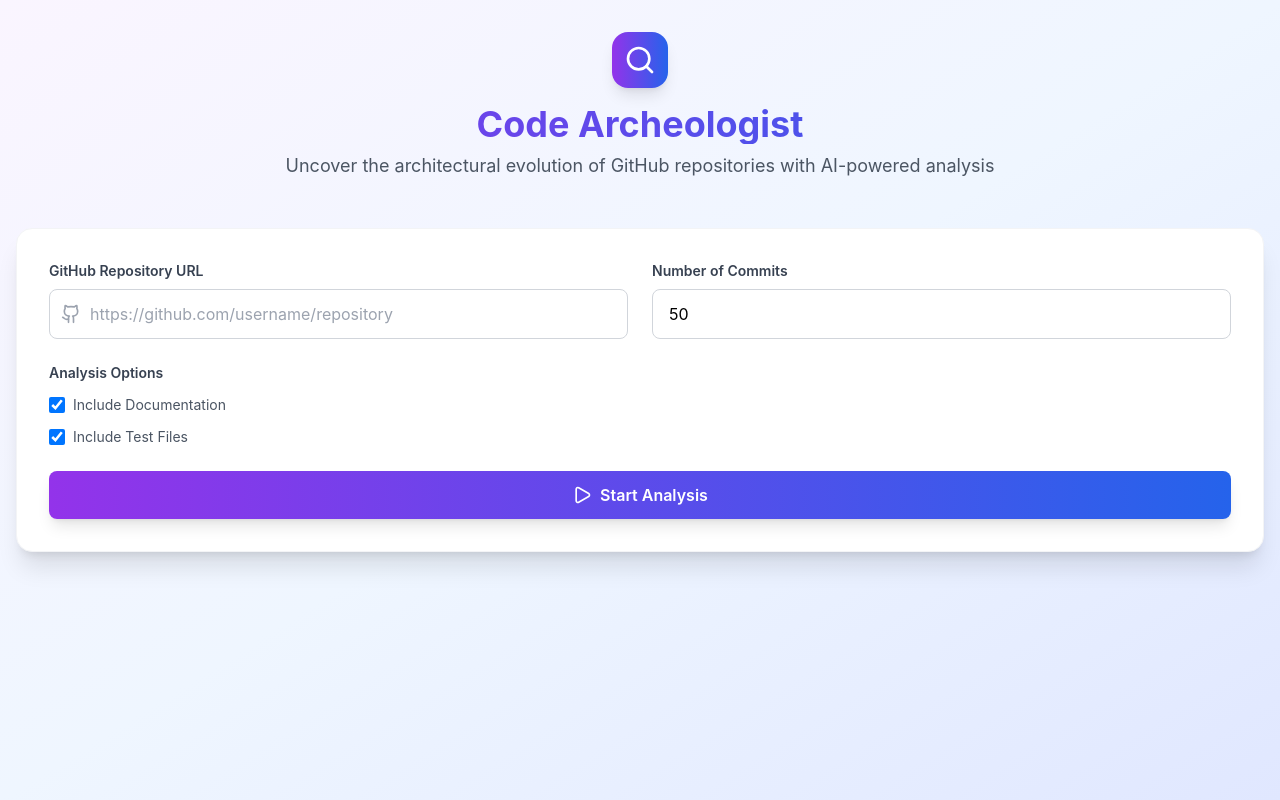
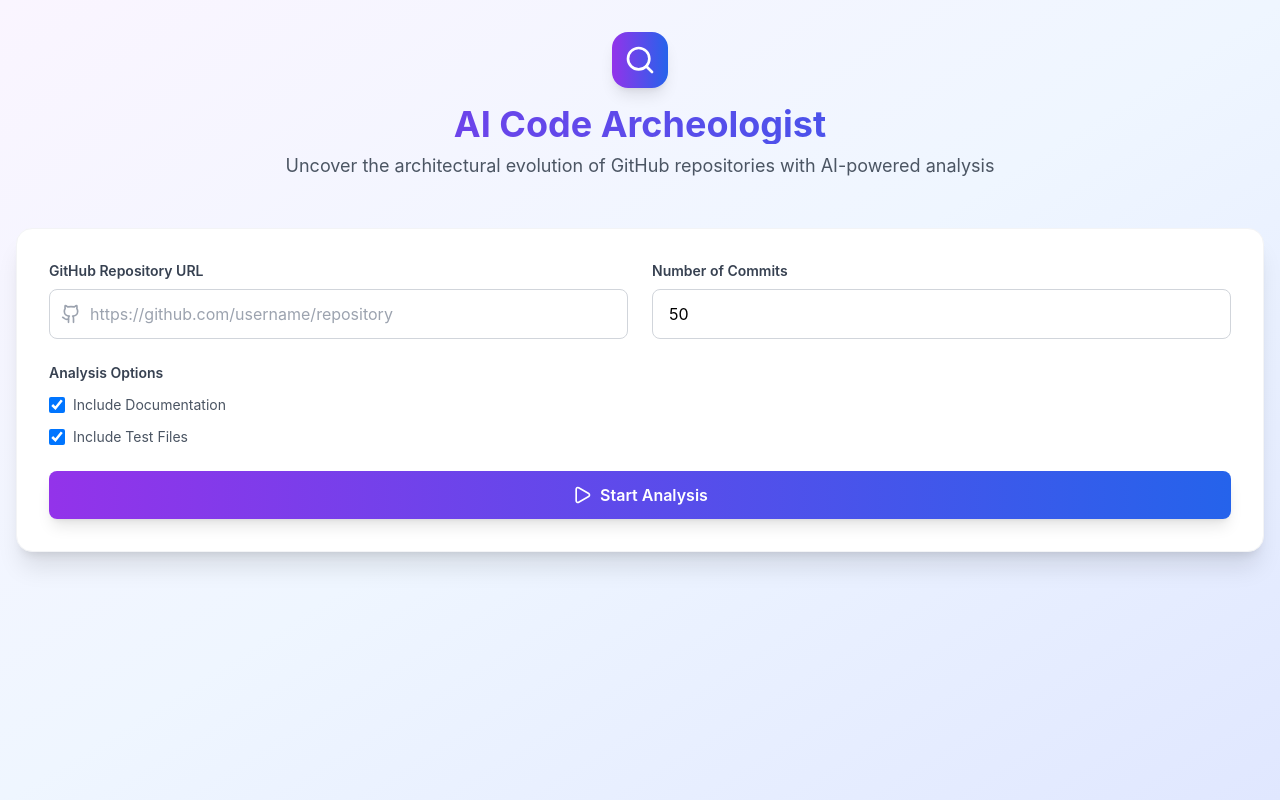
Before and after one commit to prithiraj-bhuyan/AI-Code-Archeologist, a React (Create React App) app in the folder frontend/: page / in a window 1280 px wide. Built offline with nearby package versions, Linux system fonts and the light colour scheme.

Commit message:
revert heading

```diff
--- a/frontend/src/App.js
+++ b/frontend/src/App.js
@@ -200,7 +200,7 @@
             </div>
           </div>
           <h1 className="text-4xl font-bold bg-gradient-to-r from-purple-600 to-blue-600 bg-clip-text text-transparent mb-2">
-            Code Archeologist
+            AI Code Archeologist
           </h1>
           <p className="text-gray-600 text-lg">
             Uncover the architectural evolution of GitHub repositories with AI-powered analysis
```
